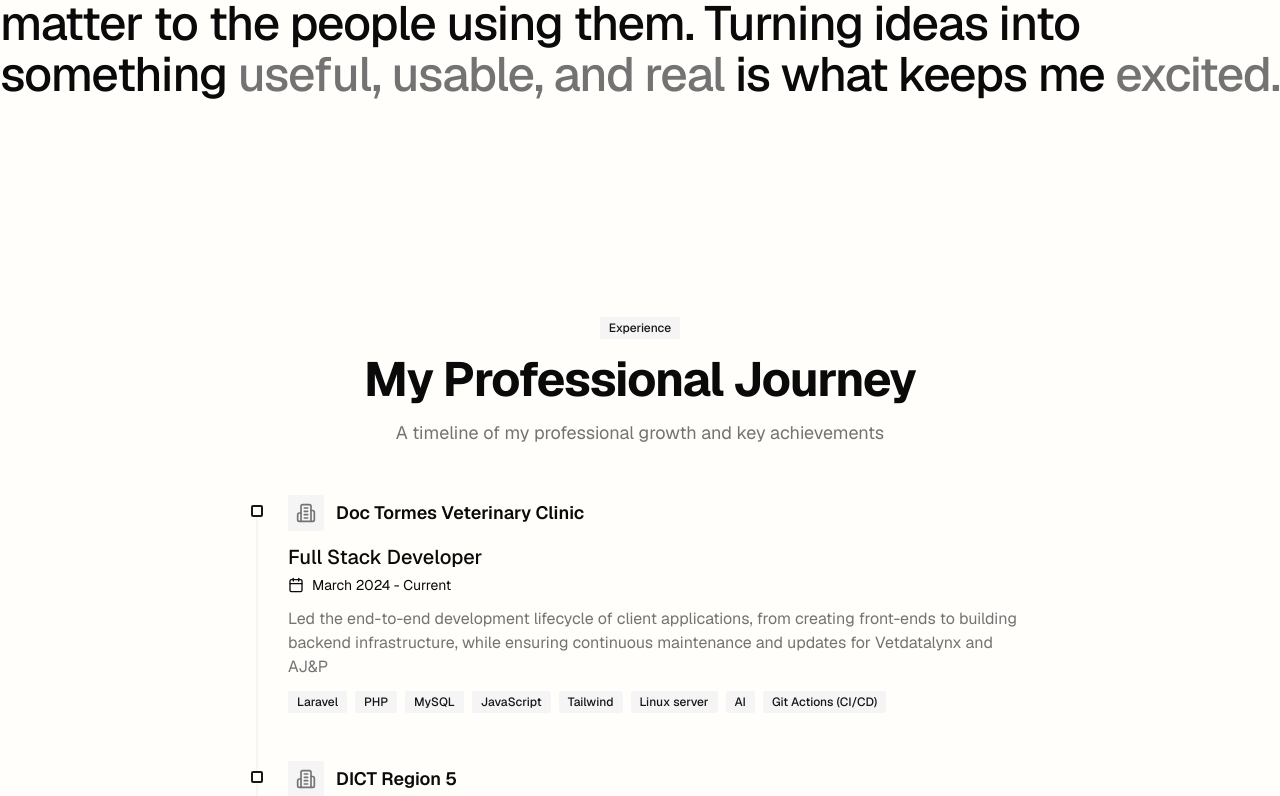
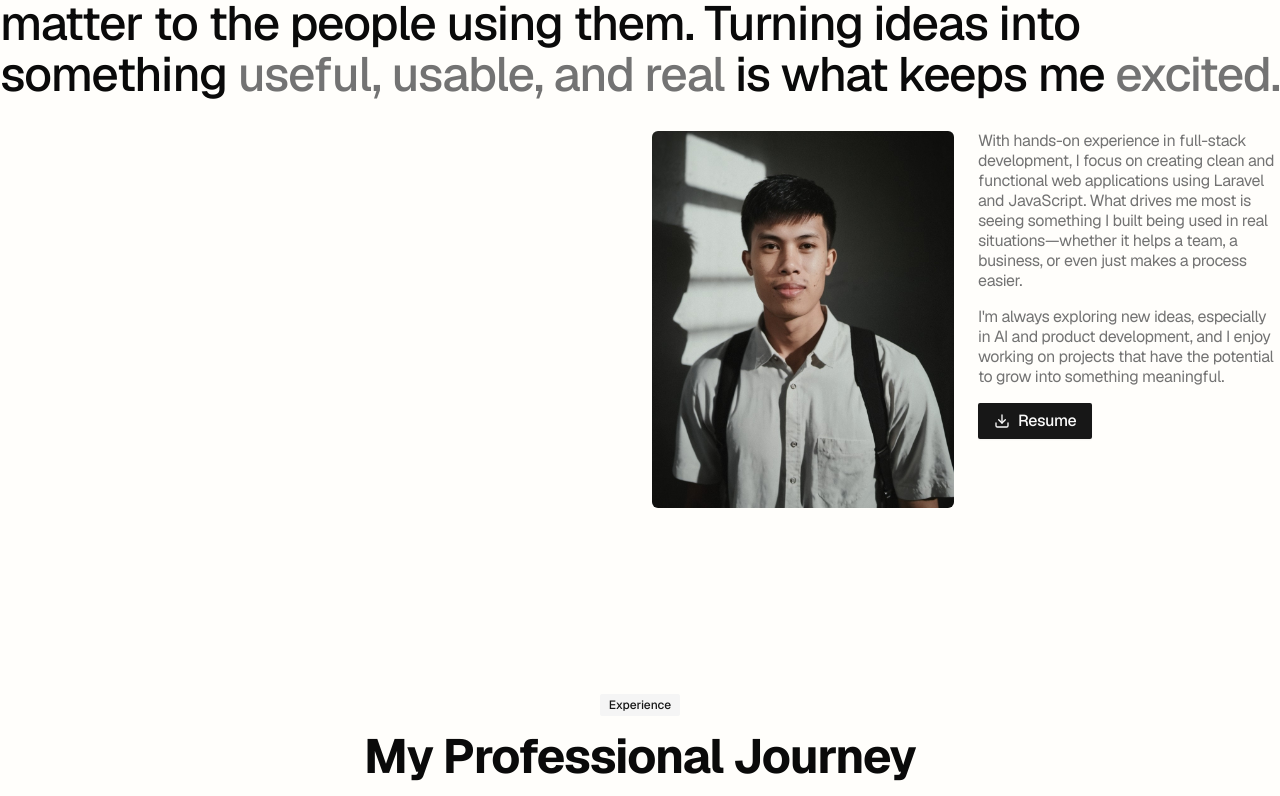
Before and after one commit to jccd-dev/jccd_latest, a Next.js app: page / in a window 1280 px wide. Shown: the part 1044-1840 px from the top of the page. Built offline with nearby package versions, Linux system fonts and the light colour scheme.

Commit message:
feat: implement hero section, responsive navigation, and project page structure

```diff
--- a/app/projects/[slug]/page.tsx
+++ b/app/projects/[slug]/page.tsx
@@ -6,6 +6,7 @@ import Link from "next/link";
 import { projectDetails } from "@/lib/data/projectDetails";
 import gsap from "gsap";
 import { ScrollTrigger } from "gsap/ScrollTrigger";
+import Image from "next/image";
 
 if (typeof window !== "undefined") {
   gsap.registerPlugin(ScrollTrigger);
@@ -28,7 +29,7 @@ export default function ProjectPage() {
         { y: 0, opacity: 1, duration: 1, stagger: 0.1, ease: "power3.out" },
       );
 
-      gsap.utils.toArray(".reveal-image").forEach((elem: any) => {
+      gsap.utils.toArray<HTMLElement>(".reveal-image").forEach((elem) => {
         gsap.fromTo(
           elem,
           { y: 100, opacity: 0 },
@@ -145,8 +146,10 @@ export default function ProjectPage() {
                 key={idx}
                 className={`reveal-image relative overflow-hidden bg-accent/30 rounded-xs flex items-center justify-center hover:bg-accent/40 transition-colors duration-500 ${spanClasses}`}
               >
-                <img
+                <Image
                   src={img}
+                  width={500}
+                  height={500}
                   alt={`${project.title} presentation ${idx + 1}`}
                   className="w-full h-full object-cover rounded-xs shadow-[0_0_40px_rgba(0,0,0,0.3)] transition-transform duration-700 hover:scale-[1.02]"
                 />
--- a/components/about.tsx
+++ b/components/about.tsx
@@ -1,11 +1,6 @@
-import { Badge } from "@/components/ui/badge";
+import { Download } from "lucide-react";
 import { Button } from "@/components/ui/button";
-import { cn } from "@/lib/utils";
-import { Download } from "lucide-react";
 import Image from "next/image";
-import { HTMLAttributes } from "react";
-import { GithubLogo } from "./icons";
-import Link from "next/link";
 
 const About = () => {
   return (
@@ -13,7 +8,7 @@ const About = () => {
       <div className="h-32" />
       <div className="container mx-auto px-4 lg:px-0 flex flex-col gap-8">
         <div className="">
-          <h2 className="text-4xl xl:text-5xl font-medium tracking-tight leading-[1.05] text-foreground text-pretty">
+          <h2 className="text-4xl xl:text-5xl font-medium tracking-tight leading-[1.05] text-foreground text-pretty max-w-7xl">
             I{" "}
             <span className="text-muted-foreground">enjoy building things</span>{" "}
             that don&apos;t just work—but actually matter to the people using
@@ -25,7 +20,37 @@ const About = () => {
             <span className="text-muted-foreground">excited.</span>
           </h2>
         </div>
-        <div className=""></div>
+        <div className="grid lg:grid-cols-12 grid-cols-1 md:grid-cols-6 gap-6">
+          <div className="lg:col-start-7 md:col-start-1 flex flex-col md:flex-row gap-6 md:col-span-6">
+            <div className="w-full lg:w-1/2">
+              <Image
+                src="/jcportrait.jpg"
+                alt="Hero"
+                width={500}
+                height={0}
+                className="w-full h-auto object-cover rounded-sm"
+              />
+            </div>
+            <div className="w-full lg:w-1/2 font-pp-neue-montreal text-base  tracking-tight leading-5 text-wrap flex flex-col gap-4 text-muted-foreground">
+              <p className="w-full text-left">
+                With hands-on experience in full-stack development, I focus on
+                creating clean and functional web applications using Laravel and
+                JavaScript. What drives me most is seeing something I built
+                being used in real situations—whether it helps a team, a
+                business, or even just makes a process easier.
+              </p>
+              <p>
+                I&apos;m always exploring new ideas, especially in AI and
+                product development, and I enjoy working on projects that have
+                the potential to grow into something meaningful.
+              </p>
+              <Button className="rounded-xs text-base w-fit">
+                <Download />
+                Resume
+              </Button>
+            </div>
+          </div>
+        </div>
       </div>
       <div className="h-10"></div>
     </section>
--- a/components/hero.tsx
+++ b/components/hero.tsx
@@ -125,16 +125,16 @@ const Hero = () => {
                   className="rounded-xs text-base bg-foreground/10"
                 >
                   <ArrowDown />
-                  Resume
+                  View All Work
                 </Button>
               </motion.div>
             </div>
           </div>
 
           {/* Right Column: Featured Cards */}
-          <div className="flex flex-col justify-end items-end">
+          <div className="flex flex-col justify-end items-end mt-4 md:mt-0">
             <motion.div
-              className="flex gap-4 p-4 dark:bg-accent/20 bg-foreground/5 rounded-sm border dark:border-white/10 border-black/5 backdrop-blur-sm max-w-lg w-full h-auto transition-all duration-300 hover:bg-foreground/[0.08] dark:hover:bg-accent/30 group cursor-pointer"
+              className="flex gap-4 p-3 dark:bg-accent/20 bg-foreground/5 rounded-sm border dark:border-white/10 border-black/5 backdrop-blur-sm sm:max-w-sm w-full h-auto transition-all duration-300 hover:bg-foreground/[0.08] dark:hover:bg-accent/30 group cursor-pointer"
               initial={{ opacity: 0, scale: 0.95 }}
               animate={{ opacity: 1, scale: 1 }}
               whileHover={{ scale: 1.01 }}
--- a/components/navbar/navbar.tsx
+++ b/components/navbar/navbar.tsx
@@ -57,7 +57,7 @@ export default function Navigation() {
               </Link>
 
               {/* Desktop Navigation - Hidden on mobile */}
-              <div className="hidden lg:flex items-center gap-8 ml-2">
+              <div className="hidden lg:flex items-center gap-8 ml-2 font-pp-neue-montreal">
                 <Link
                   href="#experience"
                   className="dark:text-white text-foreground/80 text-md hover:opacity-70 transition-opacity duration-200 font-medium"
@@ -139,7 +139,7 @@ export default function Navigation() {
                     href="#experience"
                     onClick={closeMenu}
                     variants={itemVariants}
-                    className="py-4 dark:text-white text-dark text-xl font-medium tracking-tight hover:opacity-70 transition-opacity duration-200 border-b dark:border-white/5 border-dark/5"
+                    className="py-4 dark:text-white text-dark text-xl font-medium tracking-tight hover:opacity-70 transition-opacity duration-200 border-b dark:border-white/5 border-dark/5 font-pp-neue-montreal"
                   >
                     Experience
                   </motion.a>
@@ -147,7 +147,7 @@ export default function Navigation() {
                     href="#projects"
                     onClick={closeMenu}
                     variants={itemVariants}
-                    className="py-4 dark:text-white text-dark text-xl font-medium tracking-tight hover:opacity-70 transition-opacity duration-200 border-b dark:border-white/5 border-dark/5"
+                    className="py-4 dark:text-white text-dark text-xl font-medium tracking-tight hover:opacity-70 transition-opacity duration-200 border-b dark:border-white/5 border-dark/5 font-pp-neue-montreal"
                   >
                     Projects
                   </motion.a>
@@ -155,7 +155,7 @@ export default function Navigation() {
                     href="#about"
                     onClick={closeMenu}
                     variants={itemVariants}
-                    className="py-4 dark:text-white text-dark text-xl font-medium tracking-tight hover:opacity-70 transition-opacity duration-200 border-b dark:border-white/5 border-dark/5"
+                    className="py-4 dark:text-white text-dark text-xl font-medium tracking-tight hover:opacity-70 transition-opacity duration-200 border-b dark:border-white/5 border-dark/5 font-pp-neue-montreal"
                   >
                     About
                   </motion.a>
--- a/skills-lock.json
+++ b/skills-lock.json
@@ -11,6 +11,11 @@
       "sourceType": "github",
       "computedHash": "216425756047fb5bb34d32ccafd973576d248f8290182d775eeff33f8c224397"
     },
+    "nextjs-best-practices": {
+      "source": "sickn33/antigravity-awesome-skills",
+      "sourceType": "github",
+      "computedHash": "f57b0625e5e9e64dc9f3d7333c81e73f445fd9c65fe7cd0fd99a779a2e78dffd"
+    },
     "tailwindcss-advanced-layouts": {
       "source": "josiahsiegel/claude-plugin-marketplace",
       "sourceType": "github",
```
